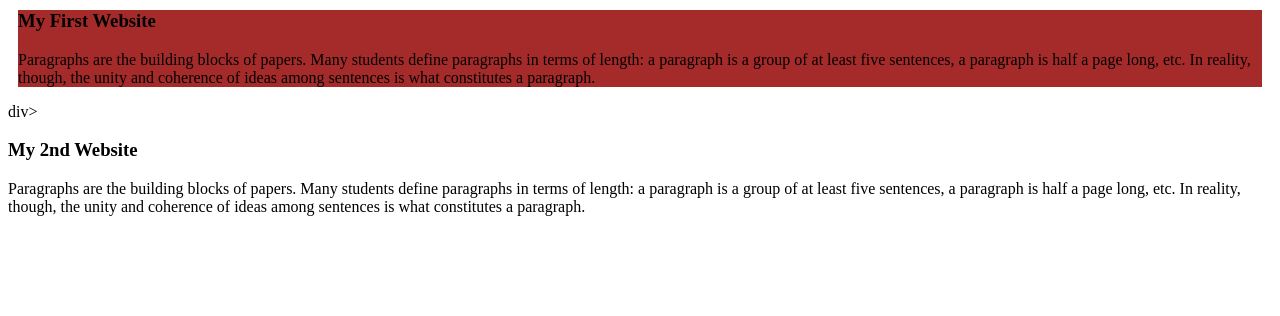
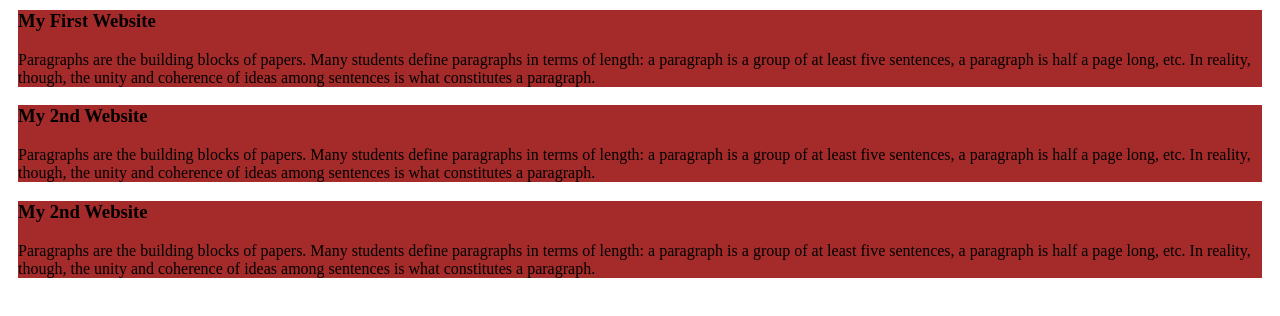
Before and after one commit to JannahWbExpert/my-first-github-repo, a plain HTML site: page index.html in a window 1280 px wide. Drawn offline with Linux system fonts and the light colour scheme.

Commit message:
added my 3rd blog

```diff
--- a/index.html
+++ b/index.html
@@ -13,13 +13,21 @@
 
     </div>
 
-    div>
+    <div>
          <h3>My 2nd Website</h3>
          <p>
             Paragraphs are the building blocks of papers. Many students define paragraphs in terms of length: a paragraph is a group of at least five sentences, a paragraph is half a page long, etc. In reality, though, the unity and coherence of ideas among sentences is what constitutes a paragraph.
          </p>
 
     </div>
+
+    <div>
+        <h3>My 2nd Website</h3>
+        <p>
+           Paragraphs are the building blocks of papers. Many students define paragraphs in terms of length: a paragraph is a group of at least five sentences, a paragraph is half a page long, etc. In reality, though, the unity and coherence of ideas among sentences is what constitutes a paragraph.
+        </p>
+
+   </div>
 </body>
 
 
```
